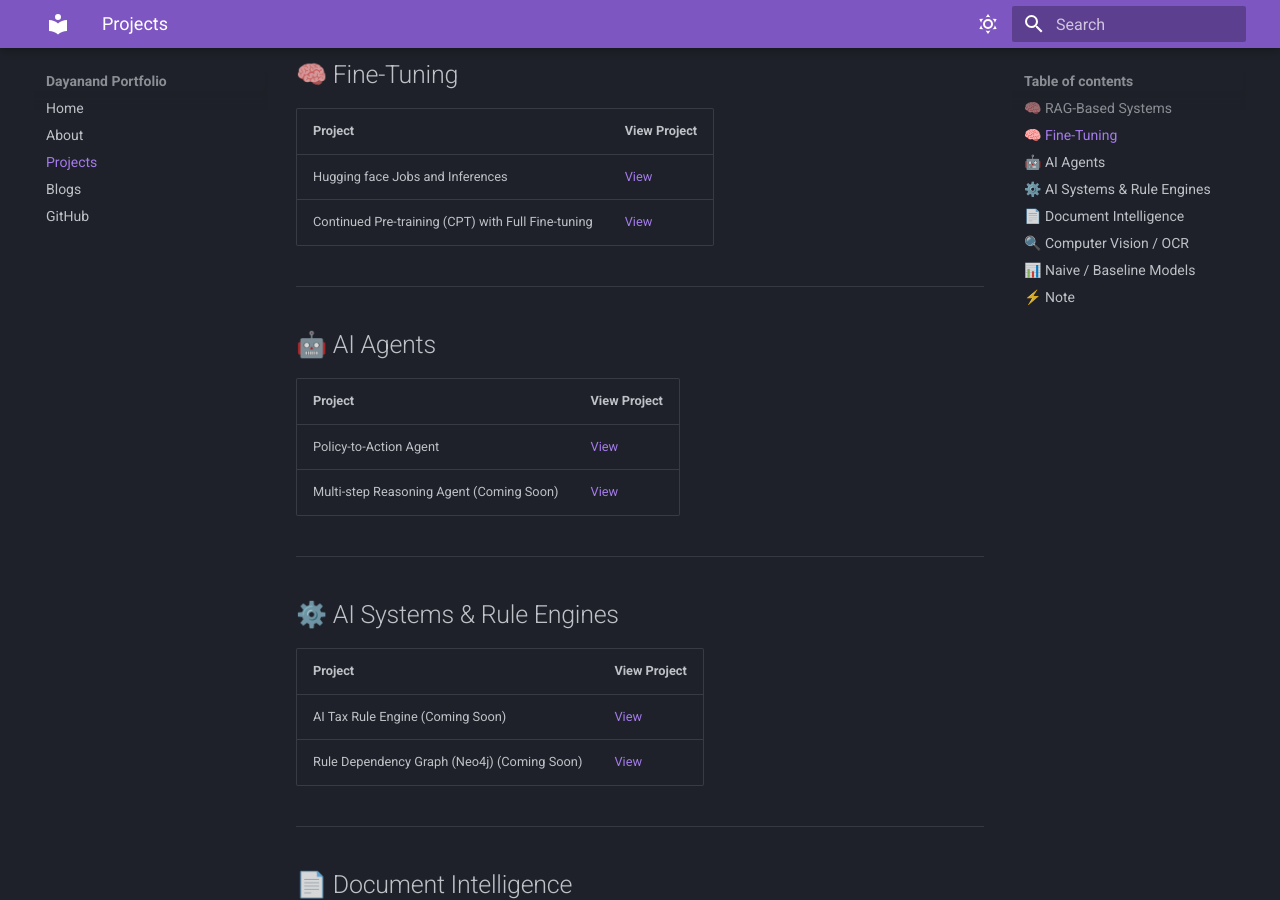
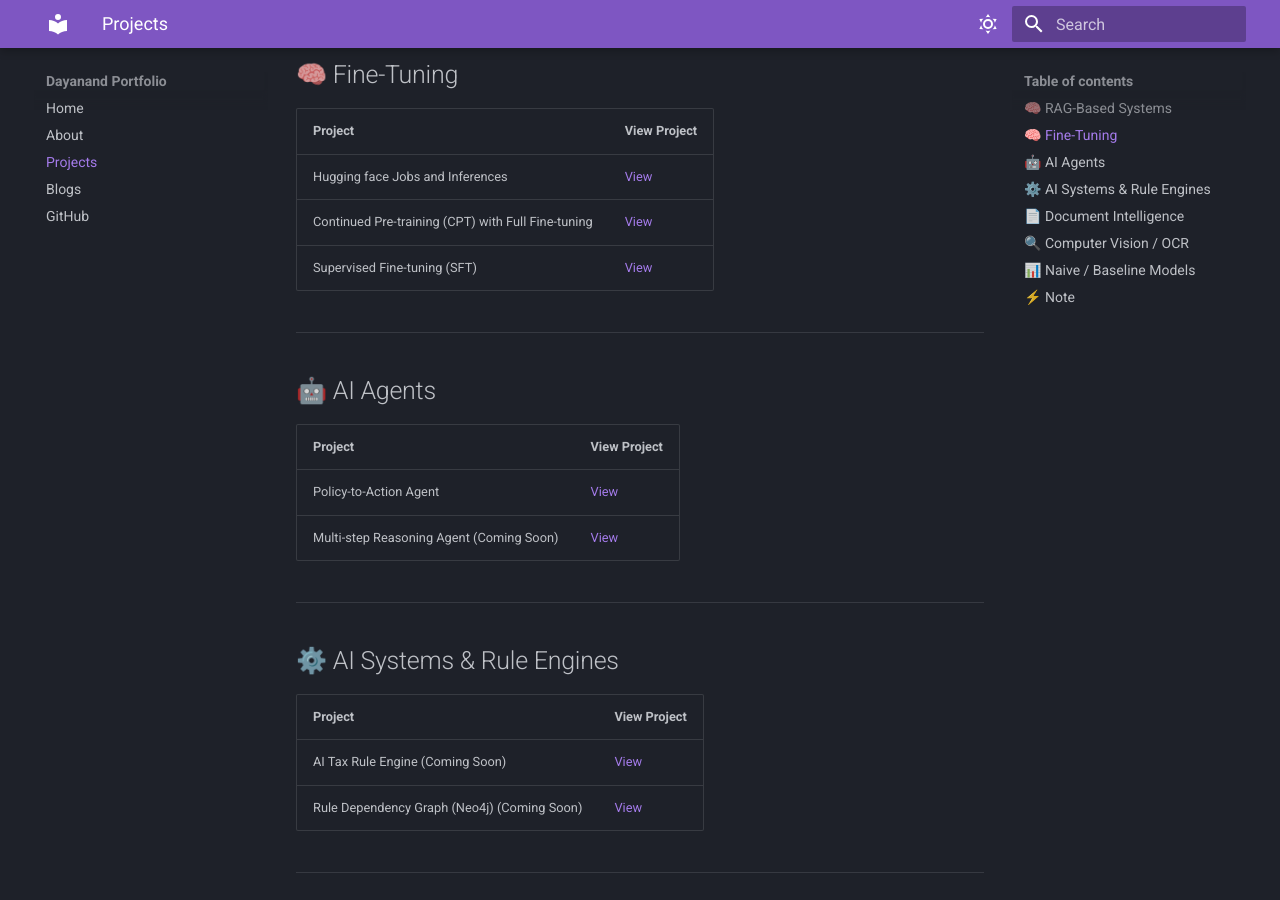
Before and after one commit to dayanandcortex/dayanandcortex.github.io, an MkDocs documentation site: the page built from docs/projects.md, in a window 1280 px wide and 900 px high, scrolled down 484 px. Built offline with MkDocs 1.6.1 and Material for MkDocs 9.7.7, drawn with Linux system fonts in a browser that asks for light colours.

Commit message:
Add Supervised Fine-tuning project link

```diff
--- a/docs/projects.md
+++ b/docs/projects.md
@@ -19,6 +19,8 @@ Organized by categories to reflect different AI system capabilities.
 |--------|-------------|
 | Hugging face Jobs and Inferences| [View](https://github.com/dayanandcortex/hf_job_inferences) |
 | Continued Pre-training (CPT) with Full Fine-tuning | [View](https://github.com/dayanandcortex/cpt_full_finetuning) |
+| Supervised Fine-tuning (SFT) | [View](https://github.com/dayanandcortex/supervised_finetuning) |
+
 
 ---
 
```
